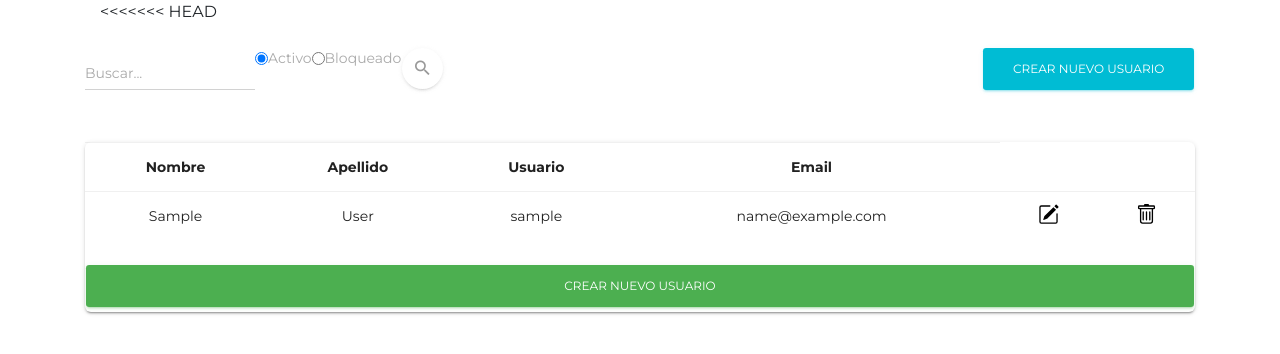
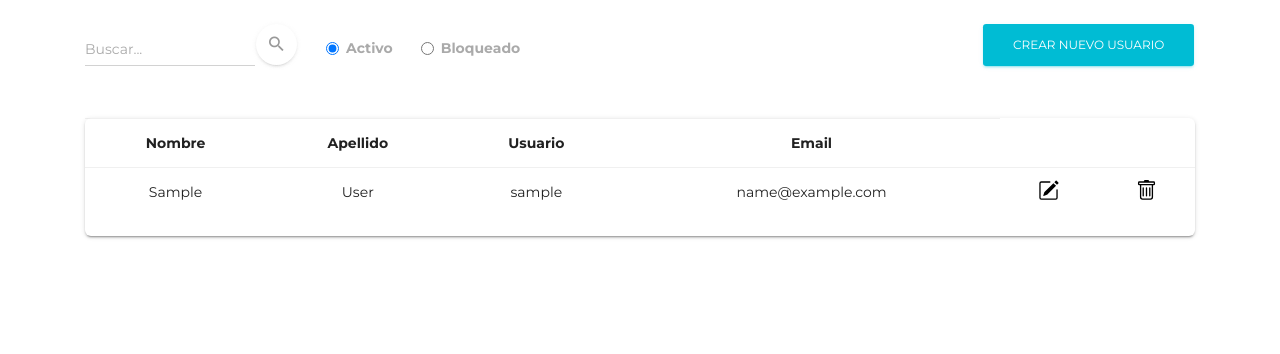
Before and after one commit to santimakci/ProjectAyudar, a Flask app: template app/templates/usuarios.html in a window 1280 px wide. Shown: the top 354 px of the page. Run offline with Flask 2, Linux system fonts and the light colour scheme; the template is opened without the code that fills it: values that come from a table or form of the project are taken from there, others are empty; tables that the repository leaves empty hold one stand-in row (values such as "Sample post"); some libraries are stand-ins or nearby versions.

Commit message:
estilos radius

```diff
--- a/app/templates/usuarios.html
+++ b/app/templates/usuarios.html
@@ -25,7 +25,6 @@
   {% endwith %}
 
   <div class="container">
-<<<<<<< HEAD
     <div class="row">
 
 
@@ -34,11 +33,13 @@
         <div class="form-group has-default bmd-form-group">
           <input type="text" name="username" class="form-control" placeholder="Buscar...">
         </div>
-        <label><input type="radio" name="active" value="1" checked> Activo </label><br>
-        <label><input type="radio" name="active" value="0"> Bloqueado</label><br>
+
         <button type="submit" class="btn btn-white btn-raised btn-fab btn-round" style="margin-top: 1em;">
           <i class="material-icons">search</i>
         </button>
+
+        <label style="margin: 2em 0em 0em 2em;"><input type="radio" name="active" value="1" checked> <strong style="MARGIN-LEFT: 0.5em;">Activo</strong>  </label><br>
+        <label style="margin: 2em 0em 0em 2em;"><input type="radio" name="active" value="0"> <strong style="MARGIN-LEFT: 0.5em;">Bloqueado</strong></label><br>
       </form>
 
 
@@ -91,7 +92,6 @@
       </tr>
       {% endfor %}
     </table>
-  <a class="btn btn-success " style="height: 3.5em;" href="/users/new">Crear nuevo usuario</a>
     {% endblock %}
   </div>
 </div>
```
